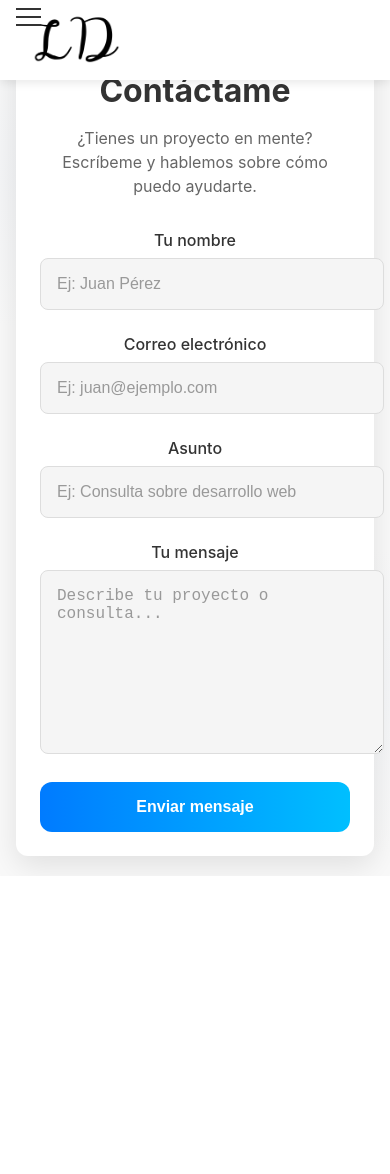
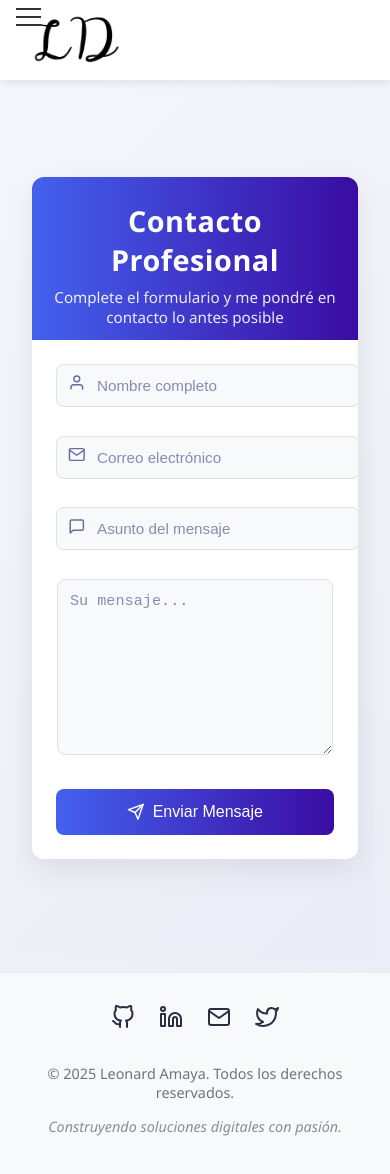
Before and after one commit to leompe8907/porfolio, a React (Create React App) app: page /contact in a window 390 px wide. Shown: the top 1174 px of the page. Before the commit the page ends 876 px from the top, so only its background shows below. Built offline with nearby package versions, Linux system fonts and the light colour scheme.

Commit message:
actualizacion de about

```diff
--- a/package.json
+++ b/package.json
@@ -17,6 +17,7 @@
     "react-dom": "^18.3.1",
     "react-helmet": "^6.1.0",
     "react-helmet-async": "^2.0.5",
+    "react-icons": "^5.5.0",
     "react-router-dom": "^7.5.1",
     "react-scripts": "5.0.1",
     "sass": "^1.86.3",
--- a/src/Components/AboutMe.jsx
+++ b/src/Components/AboutMe.jsx
@@ -38,7 +38,7 @@ function AboutMe() {
 
             <h3 className="subsection-title">Mi Experiencia</h3>
             <p>
-              En mi rol en <strong>Bromteck</strong>, lideré el desarrollo de una aplicación de telemetría completa:
+              En mi rol en <strong>Bromteck</strong>, lidero y desarrollo una aplicación de telemetría
             </p>
             <ul className="experience-list">
               <li>API REST con Django y PostgreSQL</li>
--- a/src/Components/ContactMe.jsx
+++ b/src/Components/ContactMe.jsx
@@ -1,5 +1,6 @@
 import React, { useRef, useState } from "react";
 import emailjs from "emailjs-com";
+import { FiSend, FiUser, FiMail, FiMessageSquare, FiCheckCircle, FiAlertCircle } from "react-icons/fi";
 import "../Static/Style/ContactMe.scss";
 
 export default function ContactMe() {
@@ -35,75 +36,91 @@ export default function ContactMe() {
 
   return (
     <div className="contact-container">
+      <div className="contact-card">
+        <div className="contact-header">
+          <h2>Contacto Profesional</h2>
+          <p>Complete el formulario y me pondré en contacto lo antes posible</p>
+        </div>
+
         <form ref={form} onSubmit={sendEmail} className="contact-form">
-        <h2>Contáctame</h2>
-        <p className="form-description">
-          ¿Tienes un proyecto en mente? Escríbeme y hablemos sobre cómo puedo ayudarte.
-        </p>
-
           <div className="form-group">
-          <label htmlFor="name">Tu nombre</label>
+            <div className="input-icon">
+              <FiUser className="icon" />
+            </div>
             <input
               type="text"
-            id="name"
               name="name"
-            placeholder="Ej: Juan Pérez"
+              placeholder="Nombre completo"
               required
               minLength={3}
             />
+            <span className="input-border"></span>
           </div>
 
           <div className="form-group">
-          <label htmlFor="email">Correo electrónico</label>
+            <div className="input-icon">
+              <FiMail className="icon" />
+            </div>
             <input
               type="email"
-            id="email"
               name="email"
-            placeholder="Ej: juan@ejemplo.com"
+              placeholder="Correo electrónico"
               required
             />
+            <span className="input-border"></span>
           </div>
 
           <div className="form-group">
-          <label htmlFor="title">Asunto</label>
+            <div className="input-icon">
+              <FiMessageSquare className="icon" />
+            </div>
             <input
               type="text"
-            id="title"
               name="title"
-            placeholder="Ej: Consulta sobre desarrollo web"
+              placeholder="Asunto del mensaje"
               required
               minLength={5}
             />
+            <span className="input-border"></span>
           </div>
 
-        <div className="form-group">
-          <label htmlFor="message">Tu mensaje</label>
+          <div className="form-group textarea-group">
             <textarea
-            id="message"
               name="message"
-            placeholder="Describe tu proyecto o consulta..."
+              placeholder="Su mensaje..."
               required
               minLength={10}
               rows={5}
-          />
+            ></textarea>
+            <span className="textarea-border"></span>
           </div>
 
-        <button type="submit" disabled={isSubmitting}>
-          {isSubmitting ? "Enviando..." : "Enviar mensaje"}
+          <button type="submit" disabled={isSubmitting} className="submit-btn">
+            {isSubmitting ? (
+              "Enviando..."
+            ) : (
+              <>
+                <FiSend className="btn-icon" />
+                Enviar Mensaje
+              </>
+            )}
           </button>
 
           {submitStatus === "success" && (
-          <div className="alert success">
-            ¡Mensaje enviado correctamente! Me pondré en contacto pronto.
+            <div className="status-message success">
+              <FiCheckCircle className="status-icon" />
+              <span>¡Mensaje enviado con éxito! Le responderé pronto.</span>
             </div>
           )}
 
           {submitStatus === "error" && (
-          <div className="alert error">
-            Hubo un error al enviar el mensaje. Por favor inténtalo nuevamente.
+            <div className="status-message error">
+              <FiAlertCircle className="status-icon" />
+              <span>Error al enviar. Por favor, inténtelo de nuevo.</span>
             </div>
           )}
         </form>
       </div>
+    </div>
   );
 }
--- /dev/null
+++ b/src/Components/Footer.jsx
@@ -0,0 +1,57 @@
+import React from 'react';
+import { FiGithub, FiLinkedin, FiMail, FiTwitter } from 'react-icons/fi';
+import '../Static/Style/Footer.scss';
+
+const Footer = () => {
+  const currentYear = new Date().getFullYear();
+
+  return (
+    <footer className="site-footer">
+      <div className="footer-content">
+        <div className="footer-social">
+          <a
+            href="https://github.com/leompe8907"
+            target="_blank"
+            rel="noopener noreferrer"
+            aria-label="GitHub"
+          >
+            <FiGithub className="social-icon" />
+          </a>
+          <a
+            href="https://www.linkedin.com/in/leonardamaya/"
+            target="_blank"
+            rel="noopener noreferrer"
+            aria-label="LinkedIn"
+          >
+            <FiLinkedin className="social-icon" />
+          </a>
+          <a
+            href="mailto:tuemail@ejemplo.com"
+            aria-label="Enviar email"
+          >
+            <FiMail className="social-icon" />
+          </a>
+          <a
+            href="https://twitter.com/tuusuario"
+            target="_blank"
+            rel="noopener noreferrer"
+            aria-label="Twitter"
+          >
+            <FiTwitter className="social-icon" />
+          </a>
+        </div>
+
+        <div className="footer-copyright">
+          <p>
+            © {currentYear} Leonard Amaya. Todos los derechos reservados.
+          </p>
+          <p className="footer-motto">
+            Construyendo soluciones digitales con pasión.
+          </p>
+        </div>
+      </div>
+    </footer>
+  );
+};
+
+export default Footer;
--- a/src/Page/About.jsx
+++ b/src/Page/About.jsx
@@ -14,9 +14,7 @@ function About() {
         <meta name="description" content="Información sobre Leonard Amaya, Desarrollador Full Stack especializado en Python, Django y React" />
         <meta property="og:title" content="Leonard Amaya - Portafolio Profesional" />
         <meta property="og:description" content="Conoce más sobre mi experiencia como desarrollador Full Stack" />
-        {/* Otros meta tags para SEO */}
       </Helmet>
-
       <Navbar/>
       <AboutMe/>
     </div>
--- a/src/Page/Contact.jsx
+++ b/src/Page/Contact.jsx
@@ -1,14 +1,19 @@
-import React from 'react'
-import Navbar from '../Components/Navbar'
-import ContactMe from '../Components/ContactMe'
+import React from 'react';
+import Navbar from '../Components/Navbar';
+import ContactMe from '../Components/ContactMe';
+import Footer from '../Components/Footer';
+import '../Static/Style/Contact.scss';
 
 function Contact() {
   return (
-    <>
-      <Navbar/>
-      <ContactMe/>
-    </>
-  )
+    <div className="contact-page">
+      <Navbar />
+      <main className="contact-content">
+        <ContactMe />
+      </main>
+      <Footer />
+    </div>
+  );
 }
 
-export default Contact
+export default Contact;
--- /dev/null
+++ b/src/Static/Style/Contact.scss
@@ -0,0 +1,36 @@
+// Variables
+$page-padding: 2rem;
+$content-max-width: 1200px;
+
+.contact-page {
+  display: flex;
+  flex-direction: column;
+  min-height: 100vh;
+  background: linear-gradient(135deg, #f6f7fc 0%, #e9ecf5 100%);
+
+  .contact-content {
+    flex: 1;
+    display: flex;
+    align-items: center;
+    justify-content: center;
+    padding: $page-padding;
+    padding-top: 6rem; // Espacio para el navbar
+  }
+}
+
+// Dark Mode
+@media (prefers-color-scheme: dark) {
+  .contact-page {
+    background: linear-gradient(135deg, #121212 0%, #1a1a1a 100%);
+  }
+}
+
+// Responsive
+@media (max-width: 768px) {
+  .contact-page {
+    .contact-content {
+      padding: 1rem;
+      padding-top: 5rem;
+    }
+  }
+}
--- a/src/Static/Style/ContactMe.scss
+++ b/src/Static/Style/ContactMe.scss
@@ -1,15 +1,16 @@
 // Variables
-$primary-color: #007bff;
-$secondary-color: #00bfff;
-$error-color: #ff4444;
-$success-color: #4caf50;
-$text-color: #333;
-$light-gray: #f5f5f5;
-$border-radius: 12px;
+$primary-color: #4361ee;
+$secondary-color: #3a0ca3;
+$success-color: #4cc9f0;
+$error-color: #f72585;
+$text-color: #2b2d42;
+$light-bg: #f8f9fa;
+$border-radius: 8px;
+$box-shadow: 0 10px 30px rgba(0, 0, 0, 0.08);
 
 // Mixins
-@mixin transition($property: all) {
-  transition: $property 0.3s ease;
+@mixin transition($property: all, $duration: 0.3s) {
+  transition: $property $duration cubic-bezier(0.25, 0.8, 0.25, 1);
 }
 
 .contact-container {
@@ -18,154 +19,216 @@ $border-radius: 12px;
   align-items: center;
   min-height: 100vh;
   padding: 2rem;
-  background-color: #f9f9f9;
-  background-image:
-    radial-gradient(circle at 10% 20%, rgba(195, 207, 226, 0.1) 0%, transparent 20%),
-    radial-gradient(circle at 90% 80%, rgba(195, 207, 226, 0.1) 0%, transparent 20%);
+  background: linear-gradient(135deg, #f6f7fc 0%, #e9ecf5 100%);
+  font-family: 'Segoe UI', 'Helvetica Neue', sans-serif;
+}
+
+.contact-card {
+  width: 100%;
+  max-width: 600px;
+  background: white;
+  border-radius: $border-radius + 4;
+  box-shadow: $box-shadow;
+  overflow: hidden;
+}
+
+.contact-header {
+  padding: 2rem 2rem 1rem;
+  background: linear-gradient(to right, $primary-color, $secondary-color);
+  color: white;
+  text-align: center;
+
+  h2 {
+    margin: 0;
+    font-size: 1.8rem;
+    font-weight: 600;
+    letter-spacing: 0.5px;
+  }
+
+  p {
+    margin: 0.5rem 0 0;
+    opacity: 0.9;
+    font-size: 0.95rem;
+  }
 }
 
 .contact-form {
-  width: 100%;
-  max-width: 600px;
-  padding: 2.5rem;
-  background: #ffffff;
-  border-radius: $border-radius;
-  box-shadow: 0 10px 30px rgba(0, 0, 0, 0.1);
-  @include transition;
-
-  h2 {
-    text-align: center;
-    font-size: 2rem;
-    margin-bottom: 1rem;
-    color: $text-color;
-  }
-
-  .form-description {
-    text-align: center;
-    color: lighten($text-color, 20%);
-    margin-bottom: 2rem;
-    line-height: 1.5;
-  }
+  padding: 2rem;
 
   .form-group {
-    margin-bottom: 1.5rem;
+    position: relative;
+    margin-bottom: 1.8rem;
 
-    label {
-      display: block;
-      margin-bottom: 0.5rem;
-      font-weight: 500;
-      color: $text-color;
+    .input-icon {
+      position: absolute;
+      left: 12px;
+      top: 50%;
+      transform: translateY(-50%);
+      color: lighten($text-color, 30%);
+      z-index: 2;
+      @include transition;
+
+      .icon {
+        font-size: 1.1rem;
+      }
     }
 
-    input,
-    textarea {
-      width: 100%;
-      padding: 1rem;
-      border: 1px solid #ddd;
-      border-radius: $border-radius - 4;
-      background: $light-gray;
-      font-size: 1rem;
+    input, textarea {
+      width: 90%;
+      padding: 12px 12px 12px 40px;
+      border: 1px solid #e0e0e0;
+      border-radius: $border-radius;
+      background: $light-bg;
+      font-size: 0.95rem;
+      color: $text-color;
       @include transition;
 
       &:focus {
+        outline: none;
         border-color: $primary-color;
+        background: white;
         box-shadow: 0 0 0 3px rgba($primary-color, 0.1);
-        background: #fff;
-        outline: none;
+
+        ~ .input-icon {
+          color: $primary-color;
+        }
+
+        ~ .input-border, ~ .textarea-border {
+          width: 100%;
+        }
       }
 
       &::placeholder {
-        color: #999;
+        color: lighten($text-color, 40%);
       }
     }
 
-    textarea {
-      min-height: 150px;
-      resize: vertical;
+    .input-border, .textarea-border {
+      position: absolute;
+      bottom: 0;
+      left: 0;
+      width: 0;
+      height: 2px;
+      background: $primary-color;
+      @include transition(width);
+    }
+
+    &.textarea-group {
+      textarea {
+        padding: 12px;
+        min-height: 150px;
+        resize: vertical;
+      }
+
+      .textarea-border {
+        bottom: -1px;
+      }
     }
   }
 
-  button {
+  .submit-btn {
     width: 100%;
-    padding: 1rem;
+    padding: 14px;
     background: linear-gradient(to right, $primary-color, $secondary-color);
     color: white;
     border: none;
     border-radius: $border-radius;
     font-size: 1rem;
-    font-weight: 600;
+    font-weight: 500;
     cursor: pointer;
+    display: flex;
+    align-items: center;
+    justify-content: center;
+    gap: 8px;
     @include transition;
 
     &:hover {
-      background: linear-gradient(to right, darken($primary-color, 10%), darken($secondary-color, 10%));
+      background: linear-gradient(to right, darken($primary-color, 5%), darken($secondary-color, 5%));
       transform: translateY(-2px);
+      box-shadow: 0 5px 15px rgba($primary-color, 0.2);
     }
 
     &:disabled {
       background: #ccc;
       cursor: not-allowed;
       transform: none;
+      box-shadow: none;
+    }
+
+    .btn-icon {
+      font-size: 1.1rem;
     }
   }
 
-  .alert {
-    padding: 1rem;
+  .status-message {
     margin-top: 1.5rem;
-    border-radius: $border-radius - 4;
-    text-align: center;
-    font-weight: 500;
+    padding: 12px;
+    border-radius: $border-radius;
+    display: flex;
+    align-items: center;
+    gap: 8px;
+    font-size: 0.9rem;
+    @include transition;
 
     &.success {
-      background-color: rgba($success-color, 0.1);
-      color: darken($success-color, 20%);
-      border: 1px solid $success-color;
+      background: rgba($success-color, 0.1);
+      color: darken($success-color, 25%);
     }
 
     &.error {
-      background-color: rgba($error-color, 0.1);
-      color: darken($error-color, 20%);
-      border: 1px solid $error-color;
+      background: rgba($error-color, 0.1);
+      color: darken($error-color, 15%);
+    }
+
+    .status-icon {
+      font-size: 1.2rem;
     }
   }
 }
 
-// Dark mode
-@media (prefers-color-scheme: dark) {
-  .contact-container {
-    background-color: #121212;
-  }
-
-  .contact-form {
-    background: #1e1e1e;
-    box-shadow: 0 10px 30px rgba(0, 0, 0, 0.3);
-
-    h2, label {
-      color: #f0f0f0;
-    }
-
-    .form-group {
-      input,
-      textarea {
-        background: #2d2d2d;
-        border-color: #444;
-        color: #fff;
-
-        &:focus {
-          background: #333;
-        }
-      }
-    }
-  }
-}
-
-// Responsive
+// Responsive Design
 @media (max-width: 768px) {
   .contact-container {
     padding: 1rem;
+  }
+
+  .contact-header {
+    padding: 1.5rem 1rem 0.8rem;
   }
 
   .contact-form {
     padding: 1.5rem;
   }
 }
+
+// Dark Mode
+@media (prefers-color-scheme: dark) {
+  .contact-container {
+    background: linear-gradient(135deg, #121212 0%, #1a1a1a 100%);
+  }
+
+  .contact-card {
+    background: #1e1e1e;
+    box-shadow: 0 10px 30px rgba(0, 0, 0, 0.3);
+  }
+
+  .contact-form {
+    input, textarea {
+      background: #2d2d2d;
+      border-color: #444;
+      color: #f0f0f0;
+
+      &:focus {
+        background: #333;
+      }
+
+      &::placeholder {
+        color: #777;
+      }
+    }
+
+    .input-icon {
+      color: #777;
+    }
+  }
+}
--- /dev/null
+++ b/src/Static/Style/Footer.scss
@@ -0,0 +1,129 @@
+// Variables
+$primary-color: #4361ee;
+$text-color: #2b2d42;
+$light-text: #6c757d;
+$footer-bg: #f8f9fa;
+$footer-border: #e9ecef;
+
+// Dark mode variables
+$dark-bg: #121212;
+$dark-text: #e0e0e0;
+$dark-border: #333;
+
+.site-footer {
+  background: $footer-bg;
+  border-top: 1px solid $footer-border;
+  padding: 2.5rem 0;
+  font-family: 'Segoe UI', 'Helvetica Neue', sans-serif;
+
+  .footer-content {
+    max-width: 1200px;
+    margin: 0 auto;
+    padding: 0 2rem;
+    display: flex;
+    flex-direction: column;
+    align-items: center;
+    gap: 1.5rem;
+  }
+
+  .footer-social {
+    display: flex;
+    gap: 1.5rem;
+
+    a {
+      color: $text-color;
+      transition: all 0.3s ease;
+
+      &:hover {
+        color: $primary-color;
+        transform: translateY(-3px);
+      }
+    }
+
+    .social-icon {
+      font-size: 1.5rem;
+    }
+  }
+
+  .footer-links {
+    display: flex;
+    gap: 1rem;
+    align-items: center;
+    font-size: 0.9rem;
+
+    a {
+      color: $light-text;
+      text-decoration: none;
+      transition: color 0.3s ease;
+
+      &:hover {
+        color: $primary-color;
+      }
+    }
+
+    .divider {
+      color: $light-text;
+    }
+  }
+
+  .footer-copyright {
+    text-align: center;
+    color: $light-text;
+    font-size: 0.9rem;
+
+    .footer-motto {
+      margin-top: 0.5rem;
+      font-style: italic;
+      color: lighten($light-text, 10%);
+    }
+  }
+}
+
+// Dark mode
+@media (prefers-color-scheme: dark) {
+  .site-footer {
+    background: $dark-bg;
+    border-top-color: $dark-border;
+
+    .footer-social a {
+      color: $dark-text;
+
+      &:hover {
+        color: lighten($primary-color, 10%);
+      }
+    }
+
+    .footer-links a {
+      color: #aaa;
+
+      &:hover {
+        color: lighten($primary-color, 10%);
+      }
+    }
+
+    .footer-copyright {
+      color: #aaa;
+    }
+  }
+}
+
+// Responsive
+@media (max-width: 768px) {
+  .site-footer {
+    padding: 2rem 0;
+
+    .footer-content {
+      padding: 0 1rem;
+      gap: 1rem;
+    }
+
+    .footer-links {
+      flex-direction: column;
+      gap: 0.5rem;
+
+      .divider {
+        display: none;
+      }
+    }
+  }
+}
```
Also changed, not shown: 1 other file (tests, documents, lock files or other folders). Lines whose indentation alone changed are shown as unchanged.
